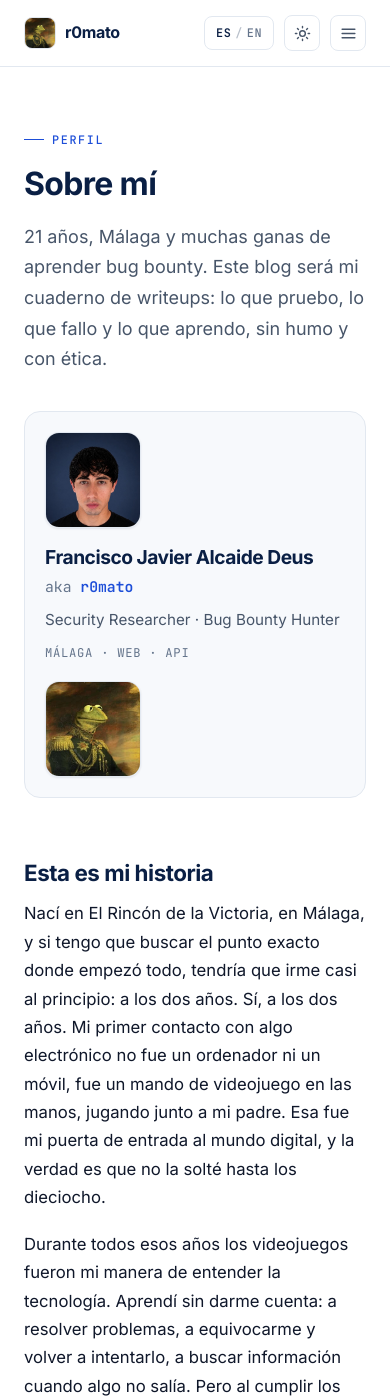
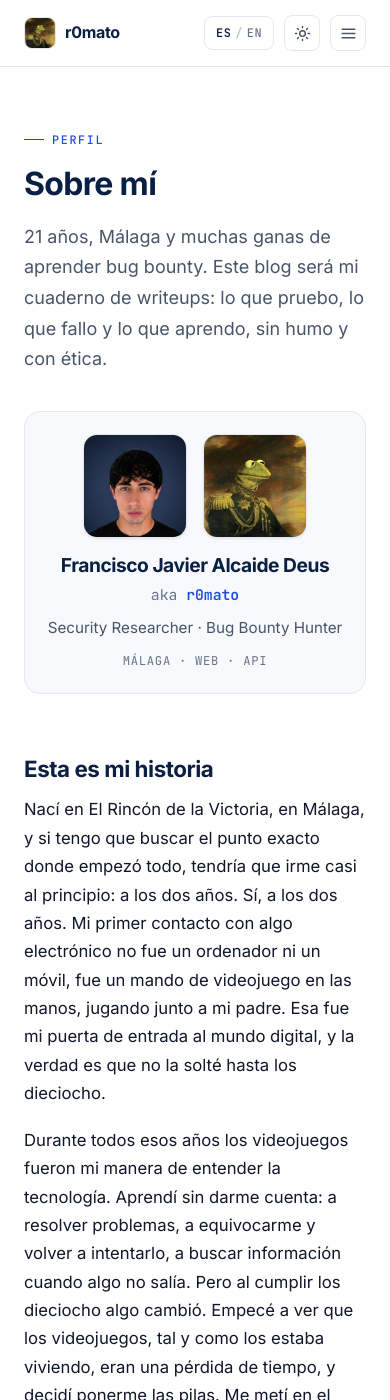
Before and after one commit to r0mato/r0mato.github.io, a Jekyll site: the page built from sobre-mi.md, in a window 390 px wide and 1400 px high. Built offline with Jekyll 4.4.1, drawn with Linux system fonts in a browser that asks for light colours.

Commit message:
style(sobre-mi): textos de la ficha centrados, y ficha recolocada en movil
Nombre, alias, rol y ubicacion se centran dentro de la ficha, entre el
retrato y el logo. Solo los de la ficha: el articulo sigue alineado a la
izquierda, que es como se lee un texto largo.

En movil ese centrado dejaba las dos imagenes pegadas a la izquierda y el
texto centrado, descompensado. Ahora retrato y logo van en una fila arriba,
a 104 px, y el texto centrado debajo.

Co-Authored-By: Claude Opus 5 <noreply@anthropic.com>

```diff
--- a/assets/css/main.scss
+++ b/assets/css/main.scss
@@ -604,7 +604,7 @@ p  { margin: 0 0 1.15rem; }
   border: 3px solid var(--surface); box-shadow: var(--shadow);
   margin: 0;
 }
-.about-intro { flex: 1 1 200px; min-width: 0; }
+.about-intro { flex: 1 1 200px; min-width: 0; text-align: center; }   /* solo los textos de la ficha */
 .about-intro p { margin: 0; }
 .about-name {
   font-size: 1.45rem; font-weight: 680; letter-spacing: -.025em;
@@ -631,8 +631,10 @@ p  { margin: 0 0 1.15rem; }
 .prose .about-logo  { border-radius: 14px; }
 
 @media (max-width: 560px) {
-  .about-top { gap: 18px; padding: 20px; }
-  .about-photo, .about-logo { width: 96px; height: 96px; }
+  /* retrato y logo en una fila arriba; el texto, centrado, debajo */
+  .about-top { gap: 16px; padding: 22px 20px; justify-content: center; }
+  .about-photo, .about-logo { width: 104px; height: 104px; }
+  .about-intro { order: 3; flex: 0 0 100%; }
   .about-name { font-size: 1.2rem; }
 }
 
```
